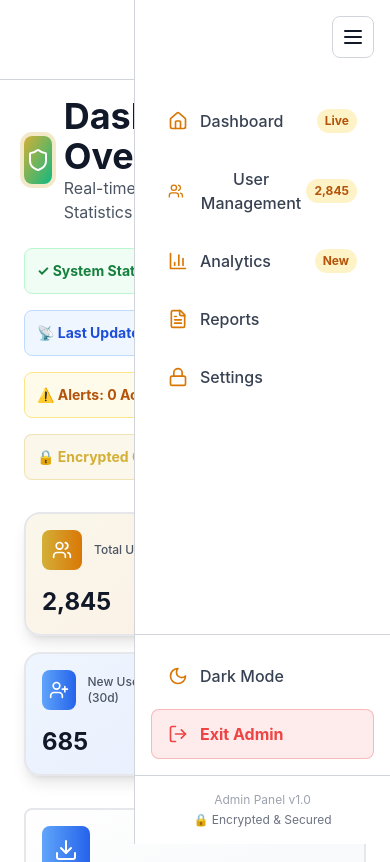
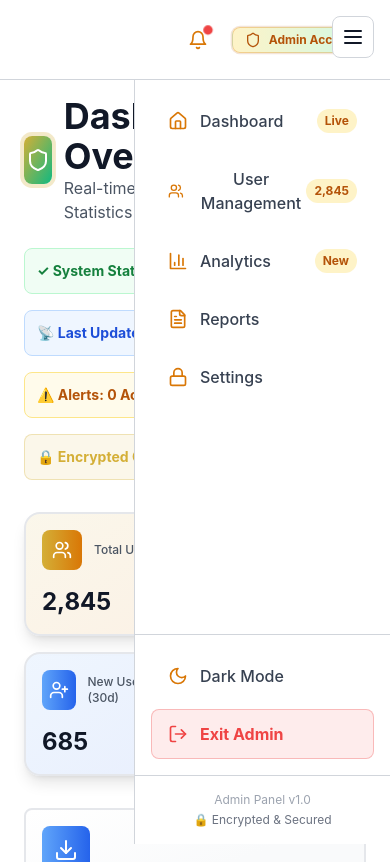
Before and after one commit to aholoe2325/COAL-ASSETS-TOKENS, a Next.js app: page /admin in a window 390 px wide. Shown: the top 862 px of the page. Built offline with nearby package versions, Linux system fonts and the light colour scheme.

Commit message:
fix: adjust sidebar height and position - start from header, not full screen
- Change sidebar top-0 to top-20 (starts below 80px header)
- Change h-screen to h-[calc(100vh-80px)] (doesn't exceed screen)
- Remove unnecessary padding from nav
- Sidebar now properly sized and doesn't overlap header

```diff
--- a/src/components/admin/AdminSidebar.tsx
+++ b/src/components/admin/AdminSidebar.tsx
@@ -66,7 +66,7 @@ export function AdminSidebar() {
 
       {/* Sidebar */}
       <motion.aside
-        className={`fixed right-0 top-0 h-screen w-64 ${
+        className={`fixed right-0 top-20 h-[calc(100vh-80px)] w-64 ${
           isDark
             ? "bg-gradient-to-b from-cat-charcoal to-cat-dark"
             : "bg-white"
@@ -80,7 +80,7 @@ export function AdminSidebar() {
         transition={{ duration: 0.3 }}
       >
         {/* Menu Items */}
-        <nav className="flex-1 p-4 space-y-2 pt-24 lg:pt-4">
+        <nav className="flex-1 p-4 space-y-2">
           {menuItems.map((item, idx) => {
             const Icon = item.icon as React.ComponentType<any>;
             return (
```
